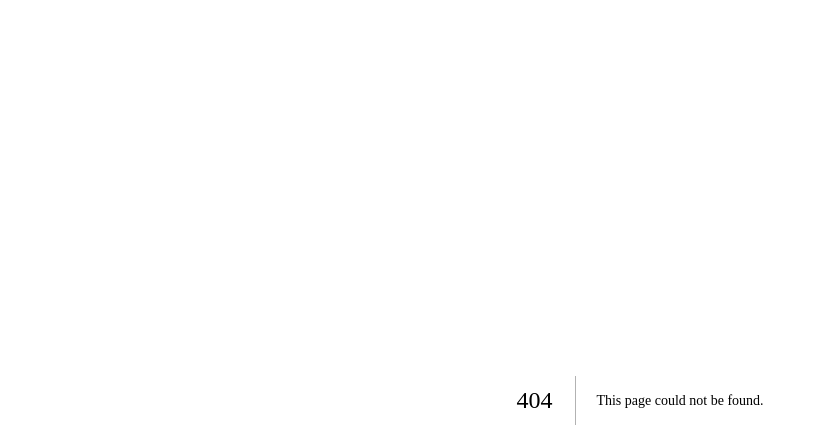
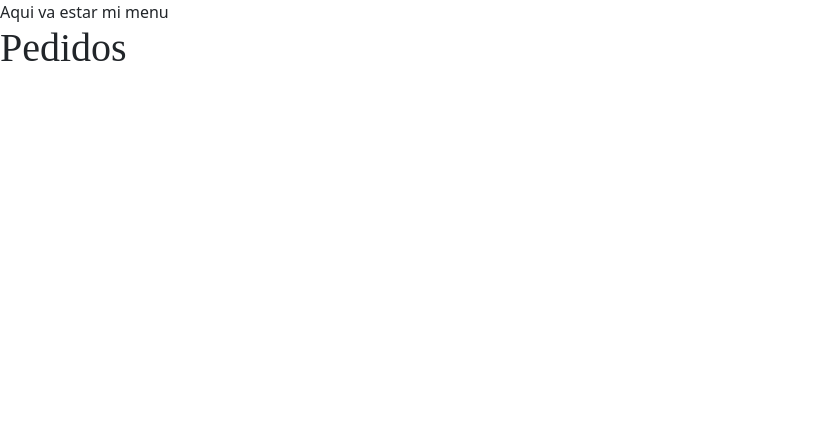
Before and after one commit to AriasCamilaA/de_castilla_front, a Next.js app: page /pedidos in a window 1280 px wide. Before the commit this address had no page. Shown: the top 446 px of the page, without its empty margins (0-822 px from the left). Built offline with nearby package versions, Linux system fonts and the light colour scheme.

Commit message:
organizaciòn carpetas

```diff
--- /dev/null
+++ b/src/app/(auth)/layout.jsx
@@ -0,0 +1,10 @@
+export default function authlayout({ children }) {
+    return (
+      <div >
+        <div>
+            Aqui va estar mi menu
+        </div>
+        <div>{children}</div>
+      </div>
+    );
+  }
--- /dev/null
+++ b/src/app/(auth)/pedidos/page.jsx
@@ -0,0 +1,9 @@
+const pedidosPage = () => {
+  return (
+    <div>
+      <h1>Pedidos</h1>
+    </div>
+  );
+}
+
+export default pedidosPage;
```
